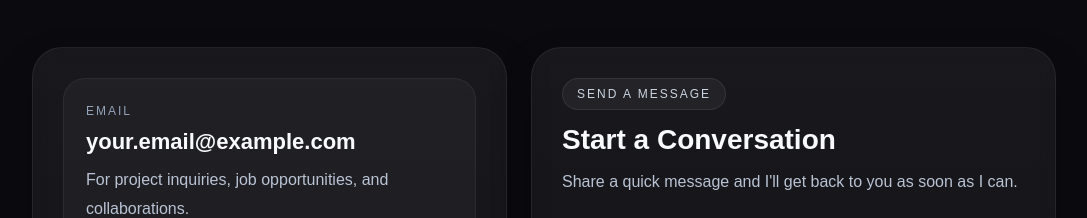
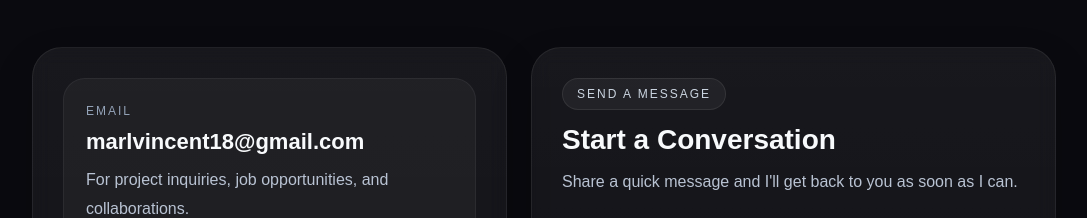
Before and after one commit to mrqwerty1233/vin-portfolioV2.1, a React (Vite) app: page / in a window 1280 px wide. Shown: the part 5700-5918 px from the top of the page, without its empty margins (96-1183 px from the left). Built offline with nearby package versions, Linux system fonts and the light colour scheme.

Commit message:
modified:   src/components/Contact.jsx

```diff
--- a/src/components/Contact.jsx
+++ b/src/components/Contact.jsx
@@ -55,7 +55,7 @@ function Contact() {
           <div className="contact-info-stack">
             <div className="contact-info-premium-card">
               <span>Email</span>
-              <h3>your.email@example.com</h3>
+              <h3>marlvincent18@gmail.com</h3>
               <p>For project inquiries, job opportunities, and collaborations.</p>
             </div>
 
```
